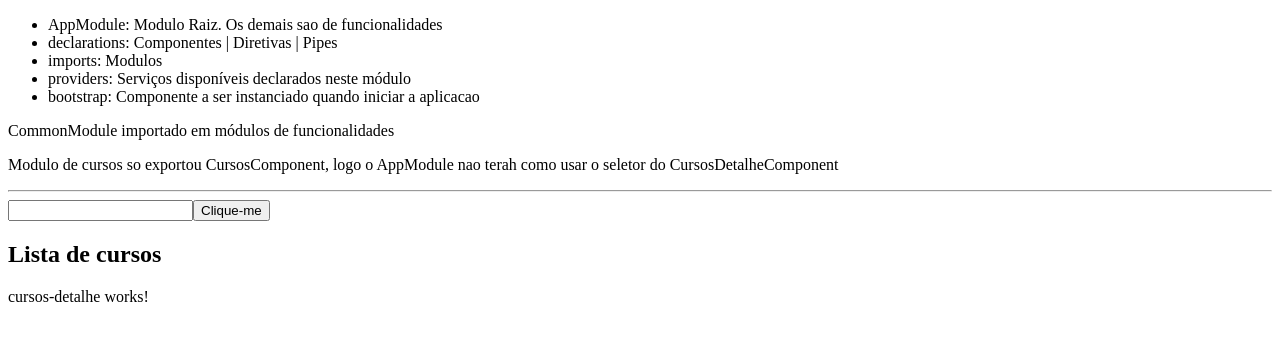
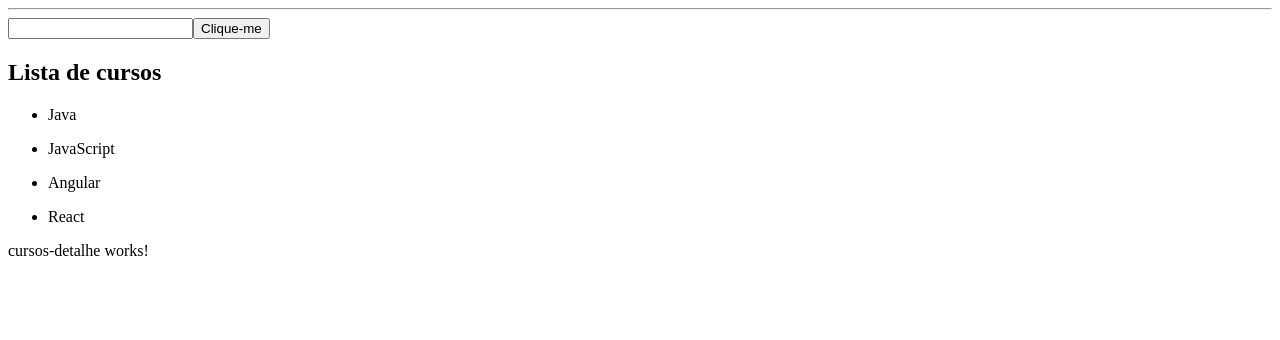
Before and after one commit to vitorsemidio-dev/angular-course-loiane, an Angular app in the folder primeiro-projeto/: page / in a window 1280 px wide. Shown: the top 340 px of the page. Built offline with nearby package versions, Linux system fonts and the light colour scheme.

Commit message:
[Aula 07] Introdução aos Serviços e Injeção de Dependência

```diff
--- a/primeiro-projeto/src/app/app.component.html
+++ b/primeiro-projeto/src/app/app.component.html
@@ -1,5 +1,5 @@
 
-<app-meu-primeiro></app-meu-primeiro>
+<!-- <app-meu-primeiro></app-meu-primeiro> -->
 
 <hr>
 
--- a/primeiro-projeto/src/app/cursos/cursos.component.ts
+++ b/primeiro-projeto/src/app/cursos/cursos.component.ts
@@ -1,3 +1,4 @@
+import { CursosService } from './cursos.service';
 import { Component, OnInit } from '@angular/core';
 
 @Component({
@@ -7,15 +8,23 @@ import { Component, OnInit } from '@angular/core';
 })
 export class CursosComponent implements OnInit {
 
-  listaCursos = [];
+  listaCursos: string[] = [];
 
-  constructor() { }
+  constructor(
+    private cursoService: CursosService,
+  ) { }
 
   ngOnInit() {
+    this.carregarDados();
   }
 
-  adicionarCurso(curso) {
-    this.listaCursos.push(curso);
+  carregarDados() {
+    this.listaCursos = this.cursoService.getCursos();
+  }
+
+  adicionarCurso(curso: string) {
+    this.cursoService.adicionarCurso(curso);
+    this.carregarDados();
   }
 
 }
--- a/primeiro-projeto/src/app/cursos/cursos.module.ts
+++ b/primeiro-projeto/src/app/cursos/cursos.module.ts
@@ -2,6 +2,7 @@ import { NgModule } from '@angular/core';
 import { CommonModule } from '@angular/common';
 import { CursosComponent } from './cursos.component';
 import { CursosDetalheComponent } from './cursos-detalhe/cursos-detalhe.component';
+import { CursosService } from './cursos.service';
 
 @NgModule({
   declarations: [
@@ -13,6 +14,9 @@ import { CursosDetalheComponent } from './cursos-detalhe/cursos-detalhe.componen
   ],
   exports: [
     CursosComponent,
+  ],
+  providers: [
+    CursosService,
   ]
 })
 export class CursosModule { }
--- /dev/null
+++ b/primeiro-projeto/src/app/cursos/cursos.service.ts
@@ -0,0 +1,19 @@
+import { Injectable } from '@angular/core';
+
+@Injectable({
+  providedIn: 'root'
+})
+export class CursosService {
+
+  private listaCursos = ['Java', 'JavaScript', 'Angular', 'React'];
+
+  constructor() { }
+
+  getCursos(): string[] {
+    return [...this.listaCursos];
+  }
+
+  adicionarCurso(newCurso: string) {
+    this.listaCursos.push(newCurso);
+  }
+}
```
Also changed, not shown: 1 other file (tests, documents, lock files or other folders).
